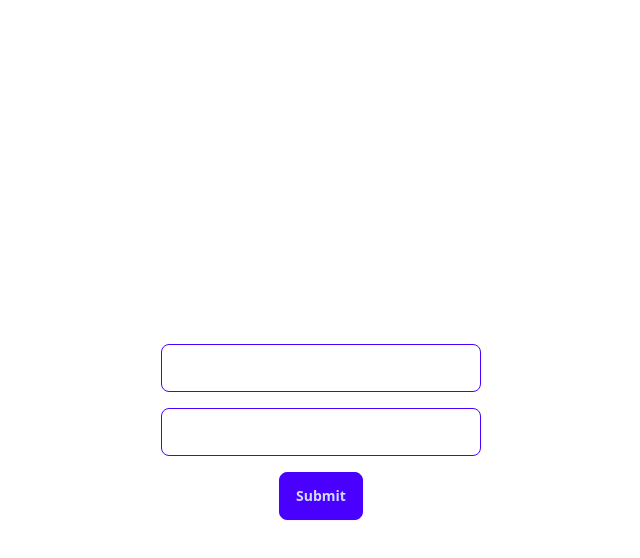
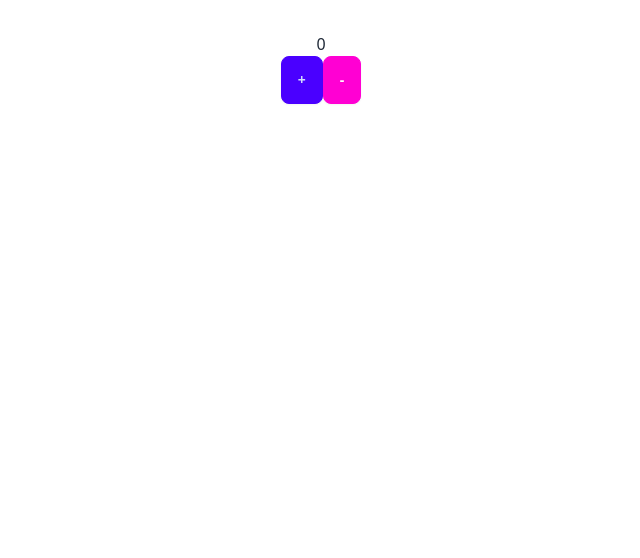
Before and after one commit to SaFaUU/level-2-web, a React (Vite) app in the folder FE-Track/test-project-react/: page / in a window 1280 px wide. Shown: the top 558 px of the page, without its empty margins (319-959 px from the left). Built offline with nearby package versions, Linux system fonts and the light colour scheme.

Commit message:
useReducer in React

```diff
--- a/FE-Track/test-project-react/src/App.tsx
+++ b/FE-Track/test-project-react/src/App.tsx
@@ -4,6 +4,7 @@ import viteLogo from "/vite.svg";
 import "./App.css";
 import UseStateExample from "./pages/UseStateExample";
 import UseStateExampleTwo from "./pages/UseStateExampleTwo";
+import UseReducerExample from "./pages/UseReducerExample";
 
 function App() {
   const [counter, setCounter] = useState(0);
@@ -11,7 +12,8 @@ function App() {
   return (
     <>
       {/* <UseStateExample counter={counter} setCounter={setCounter} /> */}
-      <UseStateExampleTwo />
+      {/* <UseStateExampleTwo /> */}
+      <UseReducerExample />
     </>
   );
 }
--- /dev/null
+++ b/FE-Track/test-project-react/src/pages/UseReducerExample.tsx
@@ -0,0 +1,38 @@
+import React from "react";
+
+const initialState = { count: 0 };
+
+const reducer = (state: any, action: any) => {
+  switch (action.type) {
+    case "increment":
+      return { count: state.count + 1 };
+    case "decrement":
+      return { count: state.count - 1 };
+    default:
+      return initialState;
+  }
+};
+
+const UseReducerExample = () => {
+  const [state, dispatch] = React.useReducer(reducer, initialState);
+
+  return (
+    <div>
+      <h1>{state.count}</h1>
+      <button
+        onClick={() => dispatch({ type: "increment" })}
+        className="btn btn-primary"
+      >
+        +
+      </button>
+      <button
+        onClick={() => dispatch({ type: "decrement" })}
+        className="btn btn-secondary"
+      >
+        -
+      </button>
+    </div>
+  );
+};
+
+export default UseReducerExample;
--- a/FE-Track/test-project-react/src/pages/UseStateExampleTwo.tsx
+++ b/FE-Track/test-project-react/src/pages/UseStateExampleTwo.tsx
@@ -15,6 +15,16 @@ const UseStateExampleTwo = () => {
     console.log({ user });
   };
 
+  //   const handleNameChange = (e: React.ChangeEvent<HTMLInputElement>) => {
+  //     // setName(e.target.value);
+  //     setUser({ ...user, name: e.target.value });
+  //   };
+
+  const handleChange = (e: React.ChangeEvent<HTMLInputElement>) => {
+    const { name, value } = e.target;
+    setUser({ ...user, [name]: value });
+  };
+
   return (
     <form
       className="flex gap-4 flex-col align-middle justify-center w-full h-screen items-center"
@@ -26,7 +36,8 @@ const UseStateExampleTwo = () => {
         id="name"
         className="input input-bordered input-primary w-full max-w-xs"
         // onChange={(e) => setName(e.target.value)}
-        onChange={(e) => setUser({ ...user, name: e.target.value })}
+        // onChange={(e) => setUser({ ...user, name: e.target.value })}
+        onChange={handleChange}
       ></input>
       <input
         type="text"
@@ -34,7 +45,8 @@ const UseStateExampleTwo = () => {
         id="email"
         className="input input-bordered input-primary w-full max-w-xs"
         // onChange={(e) => setEmail(e.target.value)}
-        onChange={(e) => setUser({ ...user, email: e.target.value })}
+        // onChange={(e) => setUser({ ...user, email: e.target.value })}
+        onChange={handleChange}
       ></input>
       <button className="btn btn-primary max-w-xl" type="submit">
         Submit
```
